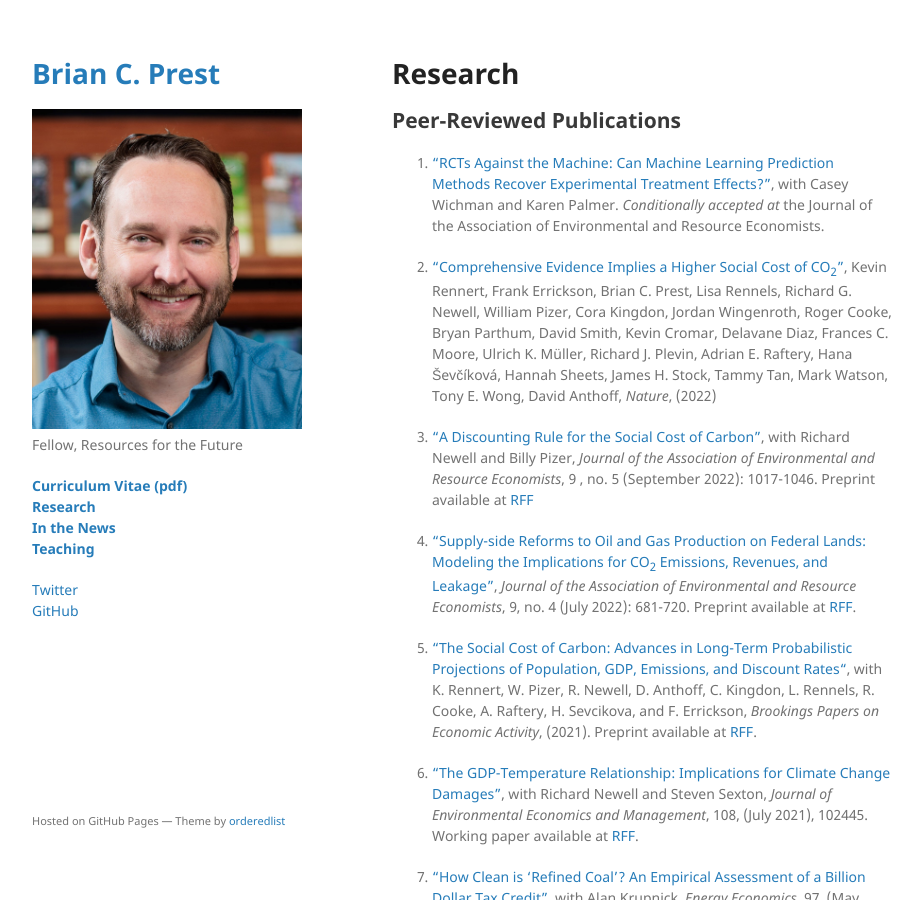
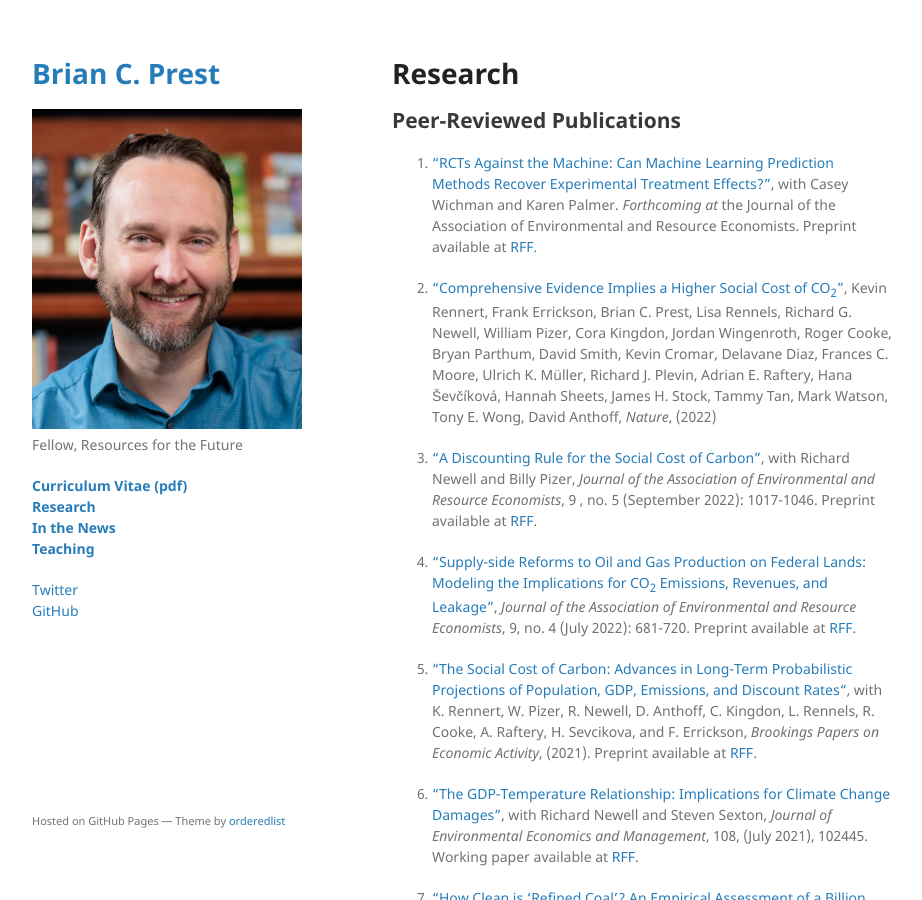
Before and after one commit to bprest/bprest.github.io, a Jekyll site: the page built from research.md, in a window 1280 px wide and 900 px high. Shown: the whole window, without its empty margins (178-1100 px from the left). Built offline with Jekyll 4.4.1, drawn with Linux system fonts in a browser that asks for light colours; our own code applies the rules of GitHub Pages for plain Markdown files.

Commit message:
news and publication update

```diff
--- a/research.md
+++ b/research.md
@@ -7,11 +7,11 @@ layout: default
 ## Peer-Reviewed Publications
 
 
-1. ["RCTs Against the Machine: Can Machine Learning Prediction Methods Recover Experimental Treatment Effects?"](https://www.rff.org/publications/working-papers/rcts-against-the-machine-can-machine-learning-prediction-methods-recover-experimental-treatment-effects/), with Casey Wichman and Karen Palmer. _Conditionally accepted at_ the Journal of the Association of Environmental and Resource Economists.
+1. ["RCTs Against the Machine: Can Machine Learning Prediction Methods Recover Experimental Treatment Effects?"](https://www.journals.uchicago.edu/doi/10.1086/724518), with Casey Wichman and Karen Palmer. _Forthcoming at_ the Journal of the Association of Environmental and Resource Economists. Preprint available at [RFF](https://www.rff.org/publications/working-papers/rcts-against-the-machine-can-machine-learning-prediction-methods-recover-experimental-treatment-effects/).
 
 1. [“Comprehensive Evidence Implies a Higher Social Cost of CO<sub>2</sub>”](https://www.nature.com/articles/s41586-022-05224-9), Kevin Rennert, Frank Errickson, Brian C. Prest, Lisa Rennels, Richard G. Newell, William Pizer, Cora Kingdon, Jordan Wingenroth, Roger Cooke, Bryan Parthum, David Smith, Kevin Cromar, Delavane Diaz, Frances C. Moore, Ulrich K. Müller, Richard J. Plevin, Adrian E. Raftery, Hana Ševčíková, Hannah Sheets, James H. Stock, Tammy Tan, Mark Watson, Tony E. Wong, David Anthoff, _Nature_, (2022)
 
-1. [“A Discounting Rule for the Social Cost of Carbon”](https://www.journals.uchicago.edu/doi/10.1086/718145), with Richard Newell and Billy Pizer, _Journal of the Association of Environmental and Resource Economists_, 9 , no. 5 (September 2022): 1017-1046. Preprint available at [RFF](https://www.rff.org/publications/working-papers/a-discounting-rule-for-the-social-cost-of-carbon/)
+1. [“A Discounting Rule for the Social Cost of Carbon”](https://www.journals.uchicago.edu/doi/10.1086/718145), with Richard Newell and Billy Pizer, _Journal of the Association of Environmental and Resource Economists_, 9 , no. 5 (September 2022): 1017-1046. Preprint available at [RFF](https://www.rff.org/publications/working-papers/a-discounting-rule-for-the-social-cost-of-carbon/).
 
 1. [“Supply-side Reforms to Oil and Gas Production on Federal Lands: Modeling the Implications for CO<sub>2</sub> Emissions, Revenues, and Leakage”](https://www.journals.uchicago.edu/doi/10.1086/718963), _Journal of the Association of Environmental and Resource Economists_, 9, no. 4 (July 2022): 681-720. Preprint available at [RFF](https://www.rff.org/publications/working-papers/supply-side-reforms-oil-and-gas-production-federal-lands/).
 
```
Also changed, not shown: in-the-news.md (+1 -0 lines), index.md (+1 -1 lines).
